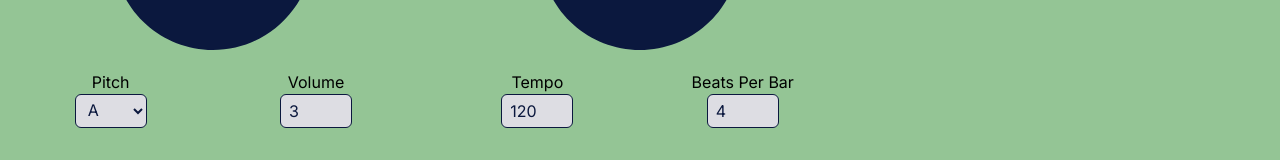
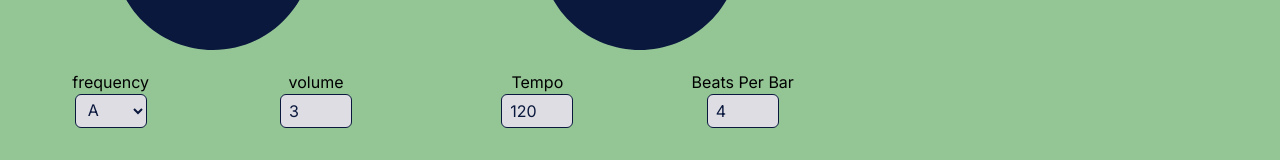
Before and after one commit to LAsoul88/practice_buddy, a Next.js app: page / in a window 1280 px wide. Shown: the part 546-706 px from the top of the page. Built offline with nearby package versions, Linux system fonts and the light colour scheme.

Commit message:
removed textarea element from current Input iteration due to TypeScript error

```diff
--- a/src/components/DroneTool.tsx
+++ b/src/components/DroneTool.tsx
@@ -1,6 +1,7 @@
 'use client'
 import { useState, useEffect, ChangeEvent } from 'react'
 import { Button } from './Button'
+import { Input } from './Input'
 import { Drone, freqMap } from '@/util/drone'
 import { Play, Pause } from '@/assets/SVGS'
 
@@ -17,13 +18,16 @@ export const DroneTool = () => {
 	const [drone, setDrone] = useState<Drone>()
 	const [settings, setSettings] = useState<DroneSettings>({
 		frequency: 'A',
-    volume: 3
+		volume: 3,
 	})
 	const [isRunning, setIsRunning] = useState(false)
 
 	const handleDrone = () => {
 		if (!drone) {
-      const newDrone = new Drone(freqMap[settings.frequency], convertVolume(settings.volume))
+			const newDrone = new Drone(
+				freqMap[settings.frequency],
+				convertVolume(settings.volume)
+			)
 			newDrone.startStop()
 			setDrone(newDrone)
 		} else {
@@ -32,7 +36,9 @@ export const DroneTool = () => {
 		setIsRunning(!isRunning)
 	}
 
-  const handleChange = (e: ChangeEvent<HTMLSelectElement | HTMLInputElement>) => {
+	const handleChange = (
+		e: ChangeEvent<HTMLSelectElement | HTMLInputElement>
+	) => {
 		const value: string | number = e.target.value
 		const field: string = e.target.id
 		setSettings({ ...settings, [field]: value })
@@ -40,7 +46,6 @@ export const DroneTool = () => {
 
 	useEffect(() => {
 		if (drone) {
-      console.log(convertVolume(settings.volume))
 			const freq = freqMap[settings.frequency]
 			const vol = convertVolume(settings.volume)
 			drone.frequency = freq
@@ -57,7 +62,7 @@ export const DroneTool = () => {
 					handleDrone()
 				}}
 			>
-        { isRunning ? (
+				{isRunning ? (
 					<Pause height={'200px'} width={'200px'} fill={'#0B183E'} />
 				) : (
 					<Play height={'200px'} width={'200px'} fill={'#0B183E'} />
@@ -65,31 +70,21 @@ export const DroneTool = () => {
 			</Button>
 			<div className="flex p-2 space-between w-full">
 				<div className="flex flex-col text-center items-center w-1/2 p-2">
-          <label htmlFor="frequency">Pitch</label>
-          <select
-            onChange={handleChange}
-            defaultValue={settings.frequency}
-            id="frequency"
+					<Input
+						inputType="select"
 						name="frequency"
-            className="input w-[72px] h-[34px]"
-          >
-            { notes.map(note => {
-                return <option key={note}>{note}</option>
-              }
-            )}
-          </select>
+						value={settings.frequency}
+						handleChange={handleChange}
+						options={notes}
+					/>
 				</div>
 				<div className="flex flex-col text-center items-center w-1/2 p-2">
-          <label htmlFor="volume">Volume</label>
-          <input
-            type="number"
-            id="volume"
+					<Input
 						name="volume"
 						min={0}
 						max={10}
 						value={settings.volume}
-            onChange={handleChange}
-            className="input w-[72px] h-[34px]"
+						handleChange={handleChange}
 					/>
 				</div>
 			</div>
--- a/src/components/Input.tsx
+++ b/src/components/Input.tsx
@@ -1,27 +1,27 @@
 import { ChangeEvent } from 'react'
 
-interface InputProps {
-  inputType?: string
-  type: string
+type InputProps = {
+  inputType?: 'input' | 'select'
+  type?: string
   name: string
   min?: number
   max?: number
   value: number | string
-  width: string
-  height: string
+  width?: string
+  height?: string
   options?: string[]
-  handleChange: (e: ChangeEvent) => void
+  handleChange: (e: ChangeEvent<HTMLInputElement | HTMLSelectElement>) => void
 }
 
 export const Input = ({
-  inputType,
-  type,
+  inputType = 'input',
+  type = 'number',
   name,
   min,
   max,
   value,
-  width,
-  height,
+  width = '72px',
+  height = '34px',
   options = [],
   handleChange
 }: InputProps) => {
@@ -42,18 +42,16 @@ export const Input = ({
             })}
           </select>
         )
-      case 'textarea':
-        return (
-          <textarea
-            id={name}
-            name={name}
-            value={value}
-            onChange={handleChange}
-            className={style}
-          >
-
-          </textarea>
-        )
+      // case 'textarea':
+      //   return (
+      //     <textarea
+      //       id={name}
+      //       name={name}
+      //       value={value}
+      //       onChange={handleChange}
+      //       className={style}
+      //     ></textarea>
+        // )
       default:
         return (
           <input
```
Lines whose indentation alone changed are shown as unchanged.
